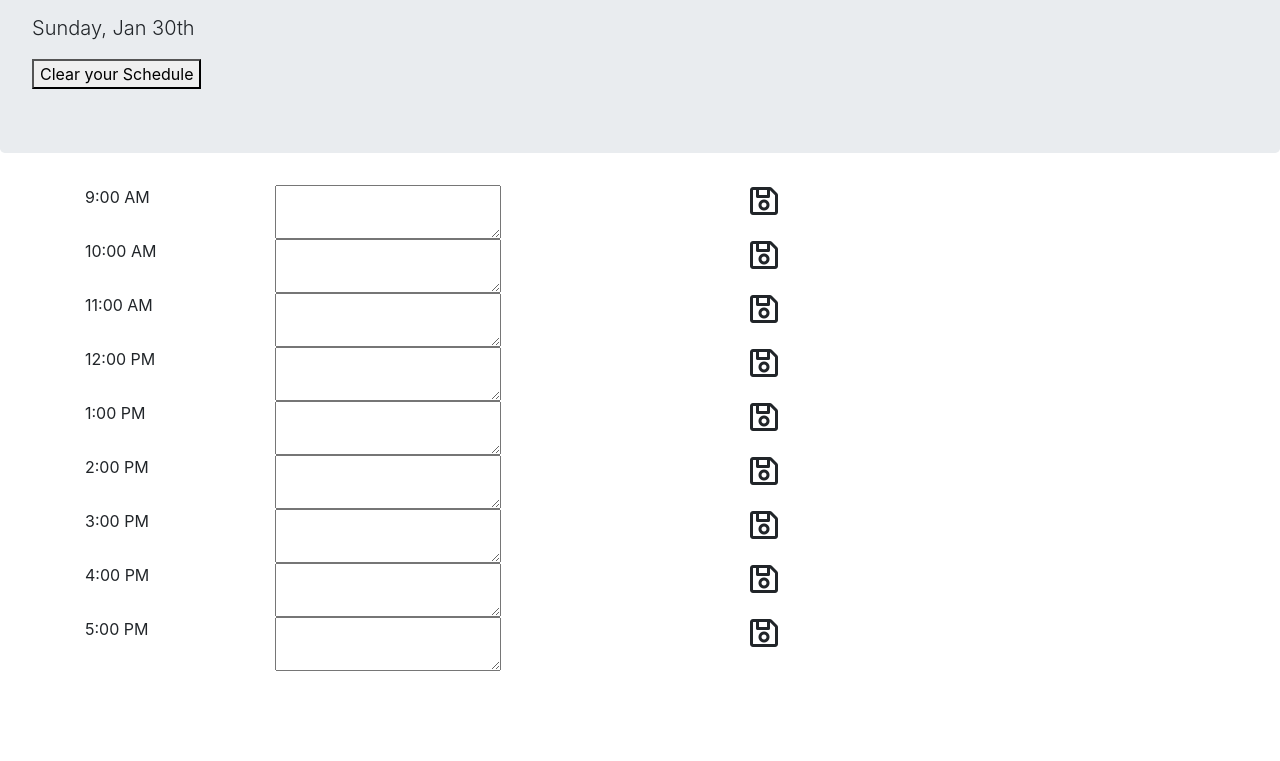
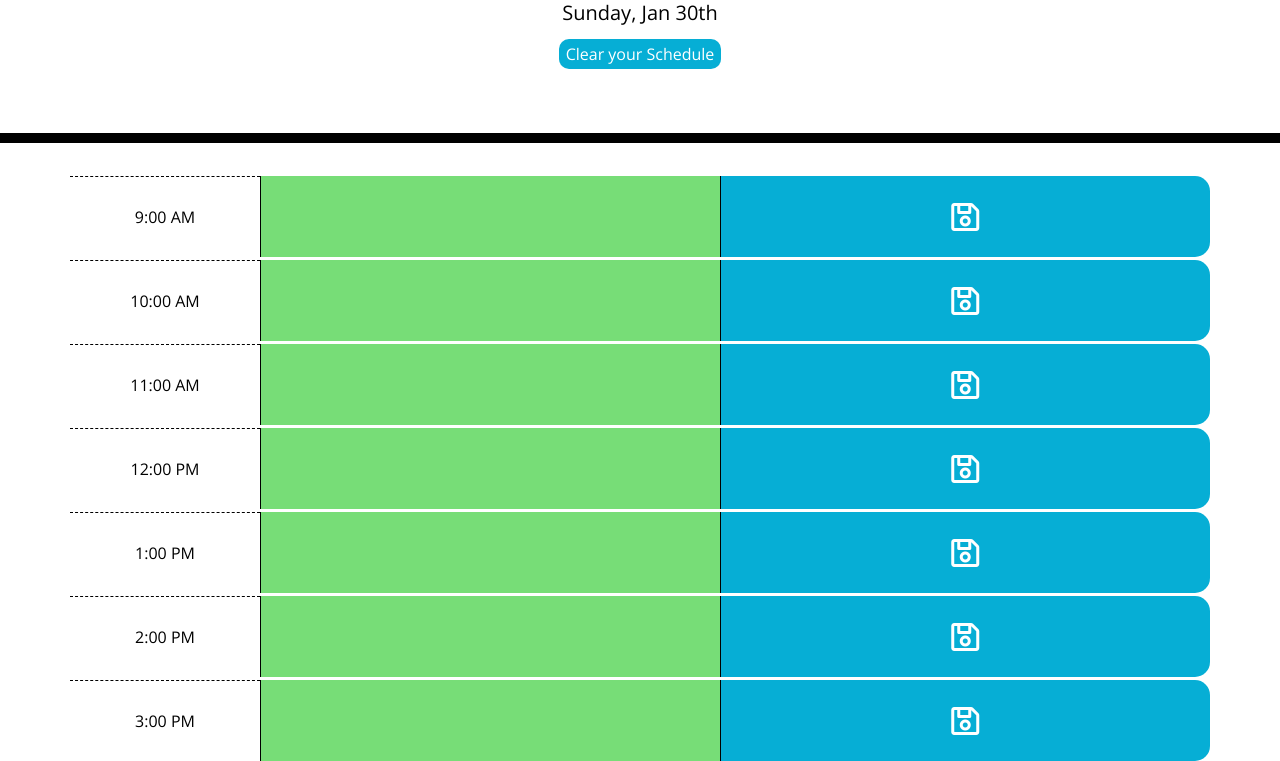
Before and after one commit to aaguirre7/my_day, a plain HTML site: page index.html in a window 1280 px wide. Shown: the part 191-952 px from the top of the page. Before the commit the page ends 862 px from the top, so only its background shows below. Drawn offline with nearby package versions, Linux system fonts and the light colour scheme; the site is published under a folder, as on GitHub Pages, so addresses that start at the root find nothing.

Commit message:
fixed css file name to styles.css

```diff
--- a/index.html
+++ b/index.html
@@ -2,12 +2,12 @@
 <html lang="en">
     <head>
         <meta charset="UTF-8" />
-        <link rel="icon" href="/assets/images/icon.ico">
+        <link rel="icon" href="assets/images/icon.ico">
         <link rel="stylesheet" href="https://stackpath.bootstrapcdn.com/bootstrap/4.3.1/css/bootstrap.min.css"/>
         <link rel="stylesheet" href="https://use.fontawesome.com/releases/v5.8.1/css/all.css"
         integrity="sha384-50oBUHEmvpQ+1lW4y57PTFmhCaXp0ML5d60M1M7uH2+nqUivzIebhndOJK28anvf" crossorigin="anonymous"/>
         <link href="https://fonts.googleapis.com/css?family=Open+Sans&display=swap" rel="stylesheet"/>
-        <link rel="stylesheet" href="/assets/css/styles.css"/>
+        <link rel="stylesheet" href="assets/css/styles.css"/>
         <title> My Day Schedule</title>
     </head>
 
```
